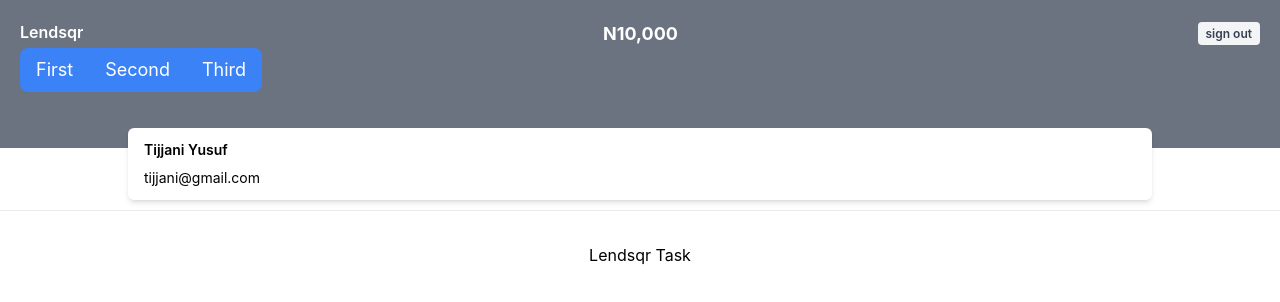
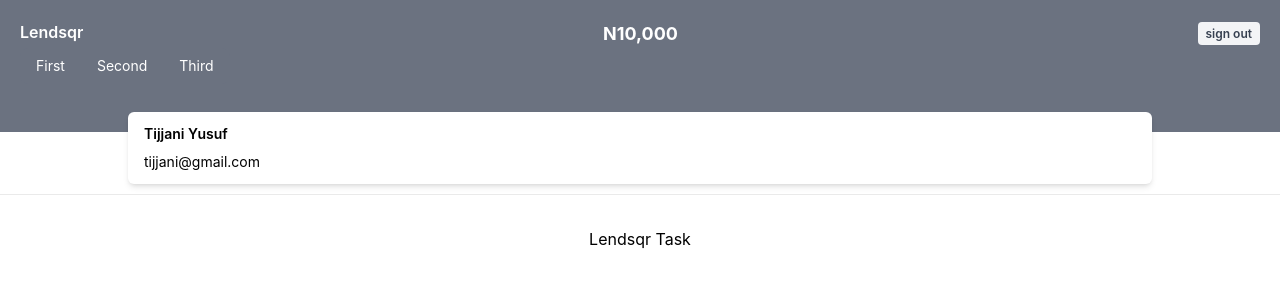
Before and after one commit to tijjvni/lendsqr, a Next.js app: page /wallet in a window 1280 px wide. Shown: the top 302 px of the page. Built offline with nearby package versions, Linux system fonts and the light colour scheme.

Commit message:
chnging wallet styles

```diff
--- a/pages/wallet.js
+++ b/pages/wallet.js
@@ -28,10 +28,10 @@
                 </div>
 
                 <div className="flex">
-                    <div className="flex justify-center rounded-lg text-lg mb-4" role="group">
-                        <button className="bg-blue-500 text-white hover:bg-blue-400 rounded-l-lg px-4 py-2 mx-0 outline-none focus:shadow-outline">First</button>
-                        <button className="bg-blue-500 text-white hover:bg-blue-400  px-4 py-2 mx-0 outline-none focus:shadow-outline">Second</button>
-                        <button className="bg-blue-500 text-white hover:bg-blue-400 rounded-r-lg px-4 py-2 mx-0 outline-none focus:shadow-outline">Third</button>
+                    <div className="flex-1 justify-center rounded-lg text-sm mb-2" role="group">
+                        <button className="bg-gray-500 text-white hover:bg-gray-400 rounded-l-lg px-4 py-2 mx-0 outline-none focus:shadow-outline">First</button>
+                        <button className="bg-gray-500 text-white hover:bg-gray-400  px-4 py-2 mx-0 outline-none focus:shadow-outline">Second</button>
+                        <button className="bg-gray-500 text-white hover:bg-gray-400 rounded-r-lg px-4 py-2 mx-0 outline-none focus:shadow-outline">Third</button>
                     </div>
                 </div>
             </div>
```
